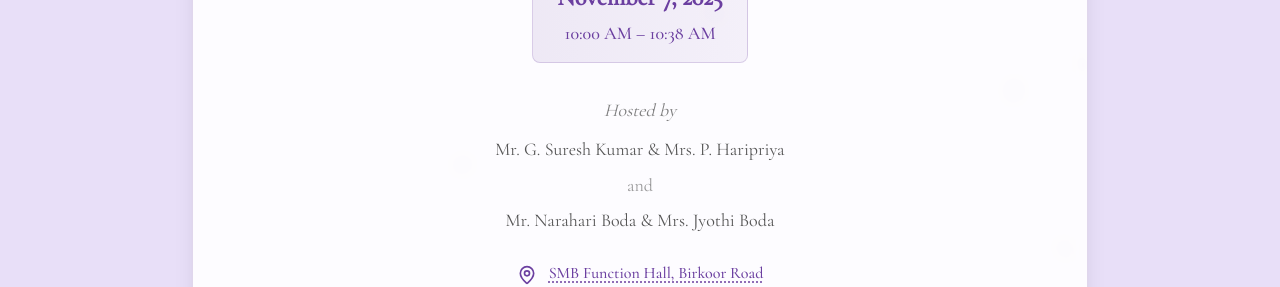
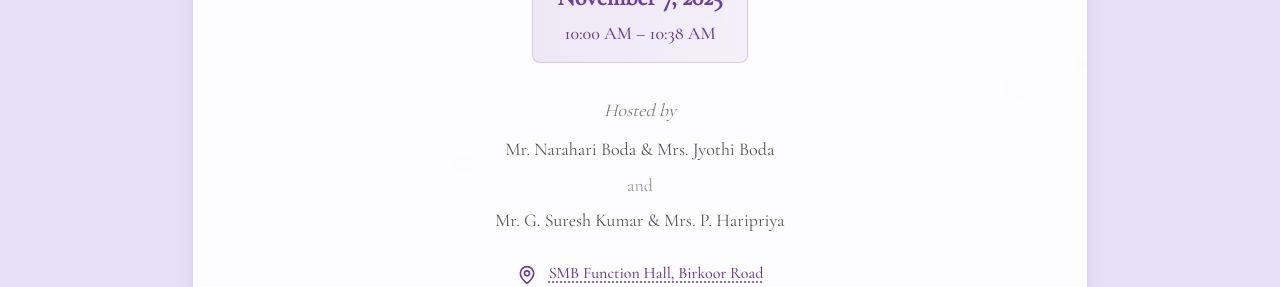
Before and after one commit to shashanka2a/digital-wedding-website, a Next.js app: page / in a window 1280 px wide. Shown: the part 1160-1447 px from the top of the page. Built offline with nearby package versions, Linux system fonts and the light colour scheme.

Commit message:
Reorder hosting families - Boda family first, Kumar family second

```diff
--- a/src/App.tsx
+++ b/src/App.tsx
@@ -127,9 +127,9 @@ export default function App() {
             <div className="text-center mb-6 space-y-2 text-[#2B2B2B]/80">
               <p className="italic opacity-75">Hosted by</p>
               <div className="space-y-1">
+                <p>Mr. Narahari Boda & Mrs. Jyothi Boda</p>
+                <p className="opacity-60">and</p>
                 <p>Mr. G. Suresh Kumar & Mrs. P. Haripriya</p>
-                <p className="opacity-60">and</p>
-                <p>Mr. Narahari Boda & Mrs. Jyothi Boda</p>
               </div>
             </div>
 
```
